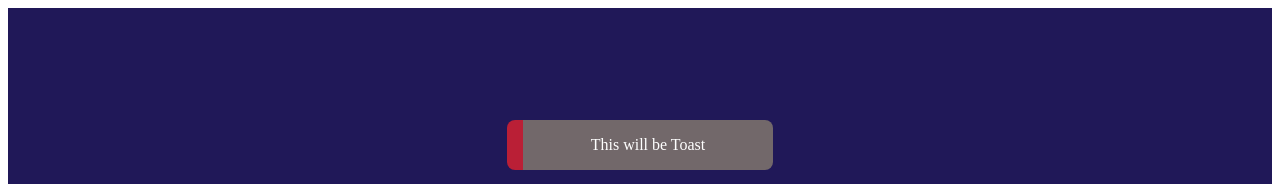
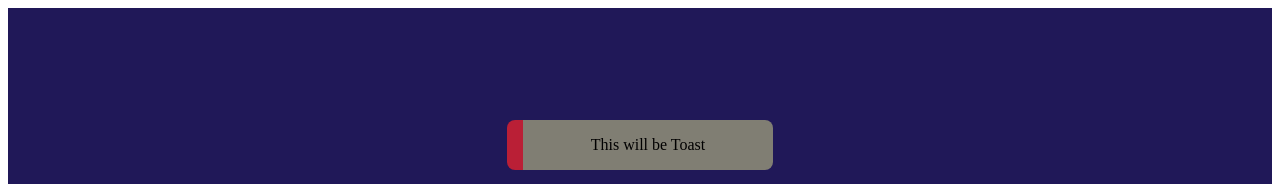
Before and after one commit to icelandico/roman-numerals, a Gatsby site: page /converter in a window 1280 px wide. Shown: the top 184 px of the page. Built offline with nearby package versions, Linux system fonts and the light colour scheme; Gatsby itself is replaced by a stand-in of ours.

Commit message:
Styling based on props

```diff
--- a/src/components/MainPanel/MainPanel.js
+++ b/src/components/MainPanel/MainPanel.js
@@ -28,7 +28,9 @@ const InputPanel = styled.div`
 class Input extends Component {
   state = {
     input: '',
-    result: ''
+    result: '',
+    alertNumber: null,
+    alertEmptyInput: null
   }
 
   handleChange = (event) => {
@@ -80,7 +82,10 @@ class Input extends Component {
         <ResultDisplay
           result={this.state.result}
         />
-        <Toast />
+        <Toast
+          alertNumber={this.state.alertNumber}
+          alertEmptyInput={this.state.alertEmptyInput}
+        />
       </InputPanel>
     )
   }
--- a/src/components/Toast/Toast.js
+++ b/src/components/Toast/Toast.js
@@ -4,16 +4,17 @@ import styled from 'styled-components'
 const Toastr = styled.div`
   height: 50px;
   width: 250px;
-  background: #72686A;
+  background: ${props => props.alertNumber ? 'violet' : '#807E73'};
   color: #000;
   border-radius: 0.5rem;
   border-left: 1rem solid #BA1F36;
   line-height: 50px;
-  color: #fff;
+  color: #000;
   position: fixed;
   top: 15%;
   right: 50%;
-  transform: translateX(50%)
+  transform: translateX(50%);
+  transition: 2s;
 `
 
 const Toast = () => (
```
